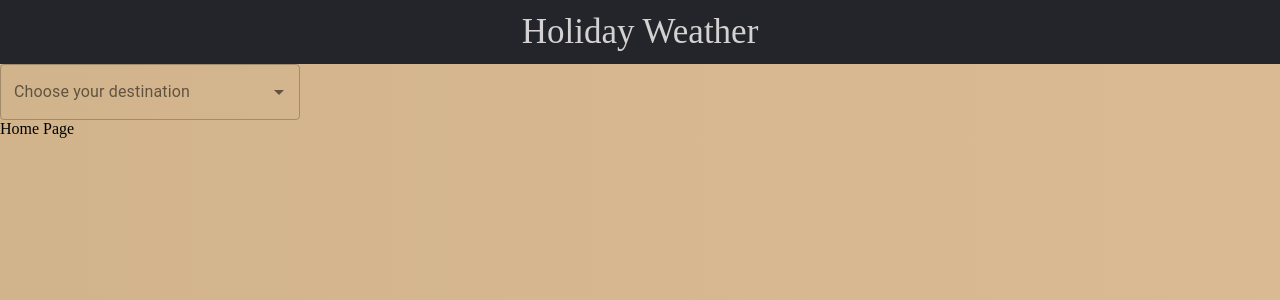
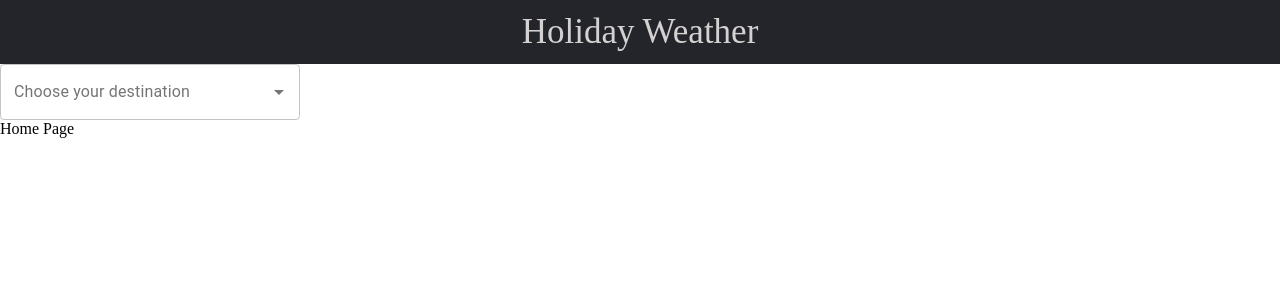
Before and after one commit to Bromaniuk/holiday-weather-project, a React (Create React App) app in the folder client/: page / in a window 1280 px wide. Shown: the top 300 px of the page. Built offline with nearby package versions, Linux system fonts and the light colour scheme; a web font is replaced by a local one.

Commit message:
Change styling for Navbar

```diff
--- a/client/src/components/Navbar.css
+++ b/client/src/components/Navbar.css
@@ -6,9 +6,6 @@
     padding: 0;
 }
 
-body {
-    background: linear-gradient(to right, rgb(210, 180, 140), rgb(218, 186, 147));
-}
 
 .navbar-container {
     background-color: #24252A;
```
